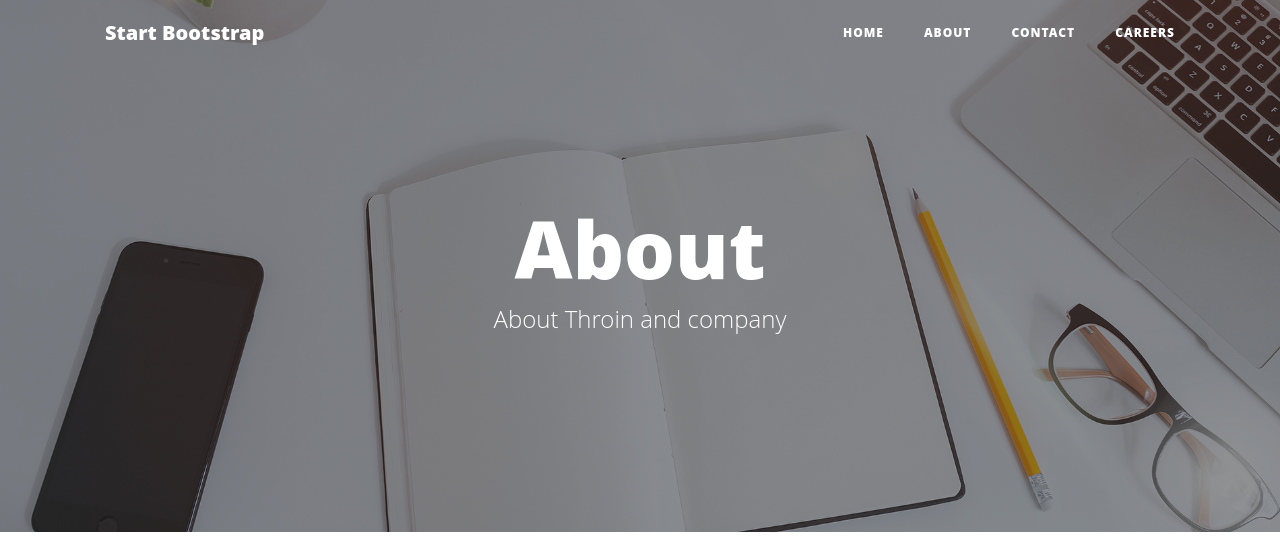
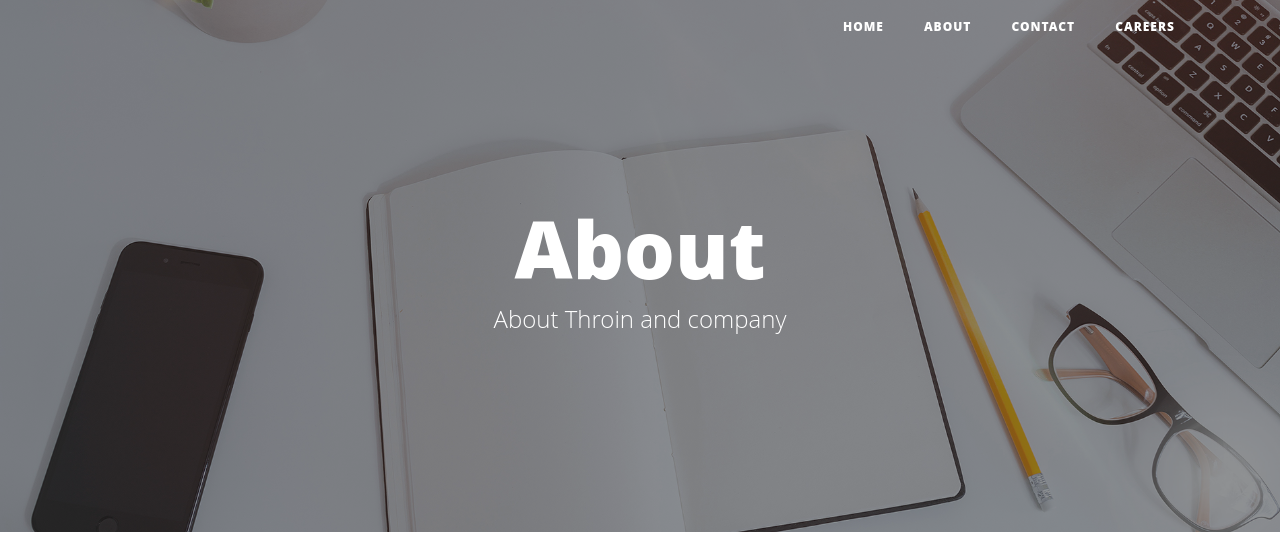
Before and after one commit to ahsin59/hello_flask_project, a Flask app: page /about in a window 1280 px wide. Shown: the top 536 px of the page. Run offline with Flask 2, Linux system fonts and the light colour scheme; some libraries are stand-ins or nearby versions.

Commit message:
Update base.html

```diff
--- a/templates/base.html
+++ b/templates/base.html
@@ -11,7 +11,7 @@
     <!-- Navigation -->
     <nav class="navbar navbar-expand-lg navbar-light fixed-top" id="mainNav">
         <div class="container">
-            <a class="navbar-brand" href="index.html">Start Bootstrap</a>
+            <a class="navbar-brand" href="index.html"></a>
             <button class="navbar-toggler navbar-toggler-right" type="button" data-toggle="collapse" data-target="#navbarResponsive" aria-controls="navbarResponsive" aria-expanded="false" aria-label="Toggle navigation">
           Menu
           <i class="fa fa-bars"></i>
```
